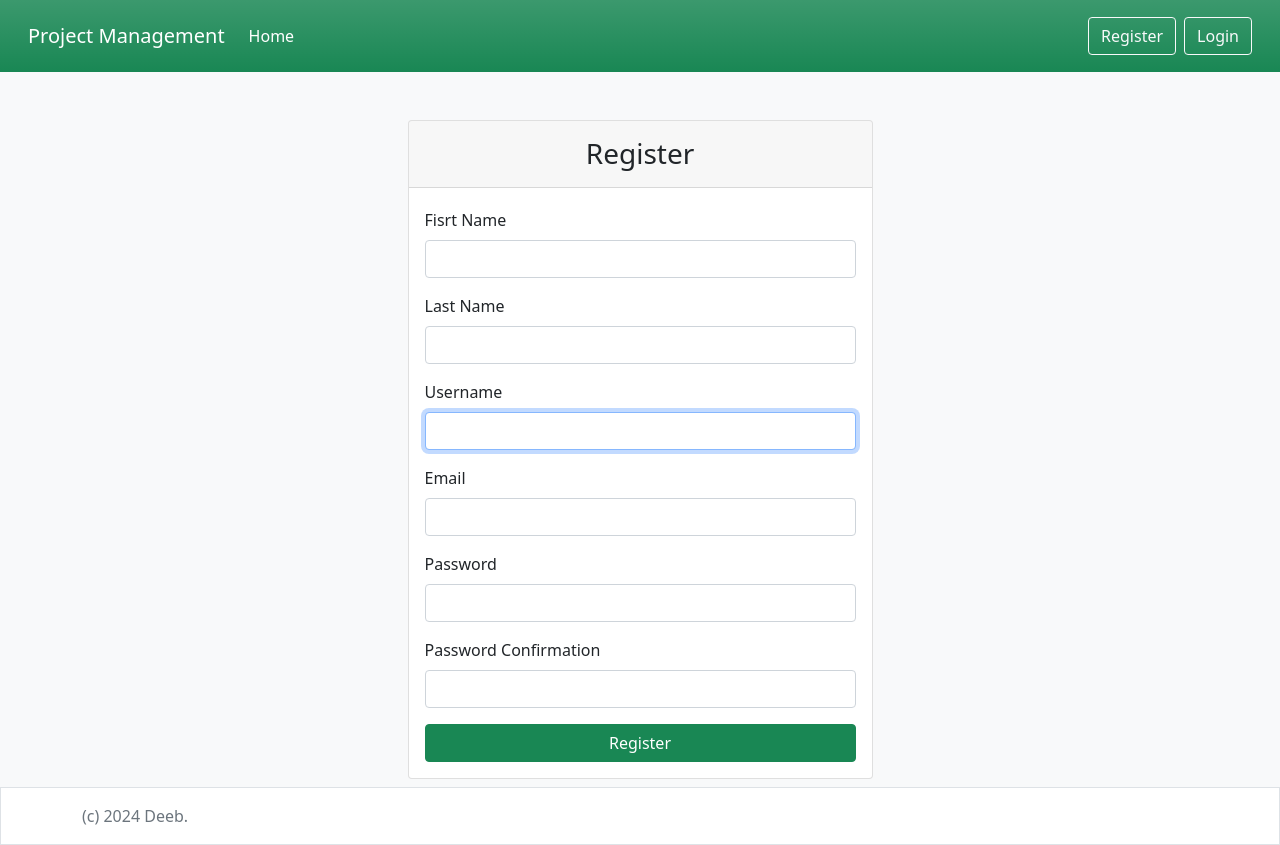
After one commit to DeebHajjar/django_pm, a Django app: page /accounts/register/ in a window 1280 px wide. The commit adds this page. Run offline with Django 5.2, Linux system fonts and the light colour scheme.

Commit message:
Register & user profile & add authorization

```diff
--- a/accounts/forms.py
+++ b/accounts/forms.py
@@ -1,5 +1,6 @@
-from django.contrib.auth.forms import AuthenticationForm
+from django.contrib.auth.forms import AuthenticationForm, UserCreationForm, UserChangeForm
 from django import forms
+from django.contrib.auth.models import User
 
 
 attrs = {'class': 'form-control'}
@@ -17,3 +18,49 @@ class UserLoginForm(AuthenticationForm):
         label='Password',
         widget=forms.PasswordInput(attrs=attrs)
     )
+
+
+class UserRegisterForm(UserCreationForm):
+    first_name = forms.CharField(
+        label='Fisrt Name',
+        widget=forms.TextInput(attrs=attrs)
+    )
+    last_name = forms.CharField(
+        label='Last Name',
+        widget=forms.TextInput(attrs=attrs)
+    )
+    username = forms.CharField(
+        label='Username',
+        widget=forms.TextInput(attrs=attrs)
+    )
+    email = forms.EmailField(
+        label='Email',
+        widget=forms.TextInput(attrs=attrs)
+    )
+    password1 = forms.CharField(
+        label='Password',
+        strip=False,
+        widget=forms.PasswordInput(attrs=attrs)
+    )
+    password2 = forms.CharField(
+        label='Password Confirmation',
+        strip=False,
+        widget=forms.PasswordInput(attrs=attrs)
+    )
+
+    class Meta(UserCreationForm.Meta):
+        fields = ('first_name', 'last_name', 'username', 'email')
+
+
+
+class ProfileForm(UserChangeForm):
+    password= None
+
+    class Meta:
+        model= User
+        fields = ['first_name', 'last_name', 'email']
+        widgets = {
+            'first_name': forms.TextInput(attrs=attrs),
+            'last_name': forms.TextInput(attrs=attrs),
+            'email': forms.EmailInput(attrs=attrs),
+        }
--- /dev/null
+++ b/accounts/templates/registration/register.html
@@ -0,0 +1,23 @@
+{% extends "base.html" %}
+{% load i18n %}
+
+{% block content %}
+    <div class="d-flex justify-content-md-center">
+        <div class="card col-md-5 mb-2">
+                <div class="card-header text-center">
+                    <h3 class="mb-0 py-2">{% trans "Register" %}</h3>
+                </div>
+                <div class="card-body">
+                    <div class="form-group">
+                        <form method="POST">
+                            {% csrf_token %}
+                            {% include "common/form.html" with form=form %}
+                            <div class="d-grid gap-2">
+                                <button class="btn btn-success btn-block">{% trans "Register" %}</button>
+                            </div>
+                        </form>
+                </div>
+            </div>
+        </div>
+    </div>
+{% endblock %}
--- a/accounts/urls.py
+++ b/accounts/urls.py
@@ -1,10 +1,13 @@
 from django.urls import path, include
 from django.contrib.auth.views import LoginView, LogoutView
 from accounts.forms import UserLoginForm
+from accounts.views import RegisterView, edite_profile
 
 
 urlpatterns = [
     path('login/', LoginView.as_view(authentication_form=UserLoginForm), name='login'),
+    path('register/', RegisterView.as_view(), name='register'),
     path('logout/', LogoutView.as_view(), name='logout'),
+    path('profile/', edite_profile, name='profile'),
     path('', include('django.contrib.auth.urls'))
 ]
--- a/accounts/views.py
+++ b/accounts/views.py
@@ -1,3 +1,31 @@
-from django.shortcuts import render
+from django.shortcuts import render, redirect
+
+from django.views.generic import CreateView
+from accounts.forms import UserRegisterForm, ProfileForm
+from django.urls import reverse_lazy
+from django.contrib.auth import login
+from django.contrib.auth.decorators import login_required
 
 # Create your views here.
+class RegisterView(CreateView):
+    form_class = UserRegisterForm
+    # success_url = reverse_lazy('login')
+    template_name = 'registration/register.html'
+
+    def get_success_url(self):
+        login(self.request, self.object)
+        return reverse_lazy('Project_list')
+
+
+@login_required
+def edite_profile(request):
+    if request.method == 'POST':
+        form = ProfileForm(request.POST, instance=request.user)
+        if form.is_valid():
+            form.save()
+            return redirect('profile')
+    else:
+        form = ProfileForm(instance=request.user)
+        return render(request, 'profile.html', {
+            'form': form
+        })
--- a/projects/templates/partials/header.html
+++ b/projects/templates/partials/header.html
@@ -20,7 +20,7 @@
                 {{user.username}}
               </a>
               <ul class="dropdown-menu" aria-labelledby="navbarDropdown">
-                <li><a class="dropdown-item" href="#">{% trans 'Profile' %}</a></li>
+                <li><a class="dropdown-item" href="{% url 'profile' %}">{% trans 'Profile' %}</a></li>
                 <li><hr class="dropdown-divider"></li>
                 <li>
                   <form method="post" action="{% url 'logout' %}">
@@ -46,6 +46,9 @@
             </div>
           </form>
         {% else %}
+          <a class="btn btn-outline-light mx-2" href="{% url 'register' %}">
+            {% trans 'Register' %}
+          </a>
           <a class="btn btn-outline-light" href="{% url 'login' %}">
             {% trans 'Login' %}
           </a>
```
Also changed, not shown: accounts/templates/profile.html (added, +23 -0 lines), projects/views.py (+28 -6 lines).
